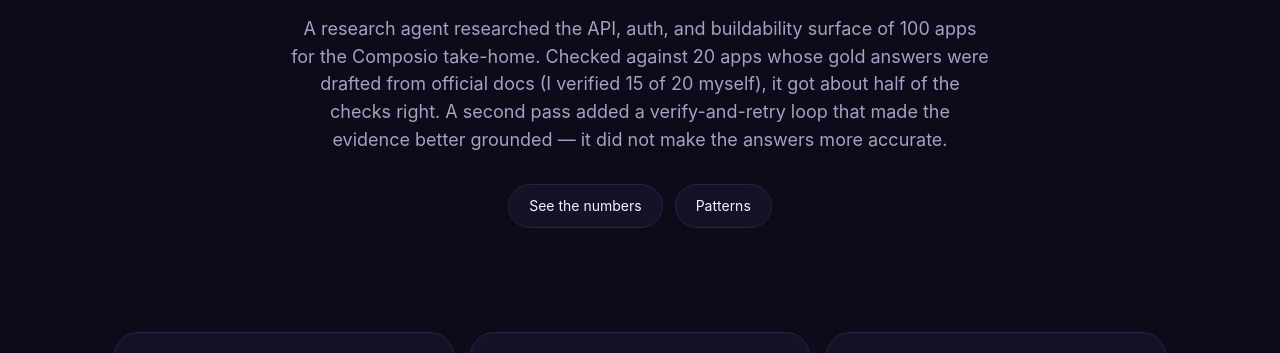
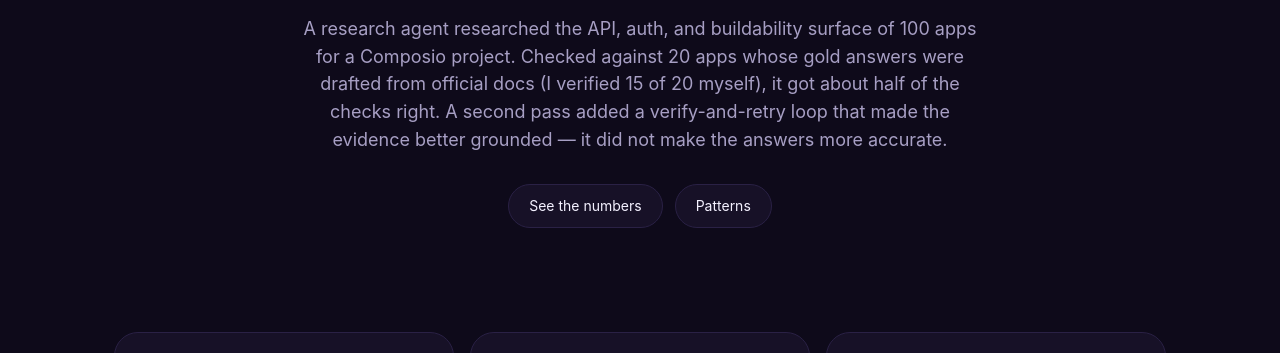
Before and after one commit to sarangKP/app-integration-research-agent, a plain HTML site: page site/dist/index.html in a window 1280 px wide. Shown: the part 386-739 px from the top of the page. Drawn offline with Linux system fonts and the light colour scheme.

Commit message:
Reword: Composio project

```diff
--- a/site/dist/index.html
+++ b/site/dist/index.html
@@ -129,7 +129,7 @@
   <div class="hero">
     <span class="badge">CASE STUDY</span>
     <h1>I ran an agent on 100 apps. Here is how <em>well</em> it did.</h1>
-    <p class="sub">A research agent researched the API, auth, and buildability surface of 100 apps for the Composio take-home. Checked against 20 apps whose gold answers were drafted from official docs (I verified 15 of 20 myself), it got about half of the checks right. A second pass added a verify-and-retry loop that made the evidence better grounded &mdash; it did not make the answers more accurate.</p>
+    <p class="sub">A research agent researched the API, auth, and buildability surface of 100 apps for a Composio project. Checked against 20 apps whose gold answers were drafted from official docs (I verified 15 of 20 myself), it got about half of the checks right. A second pass added a verify-and-retry loop that made the evidence better grounded &mdash; it did not make the answers more accurate.</p>
     <div class="cta">
       <a class="btn" href="#accuracy">See the numbers</a>
       <a class="btn" href="#patterns">Patterns</a>
```
